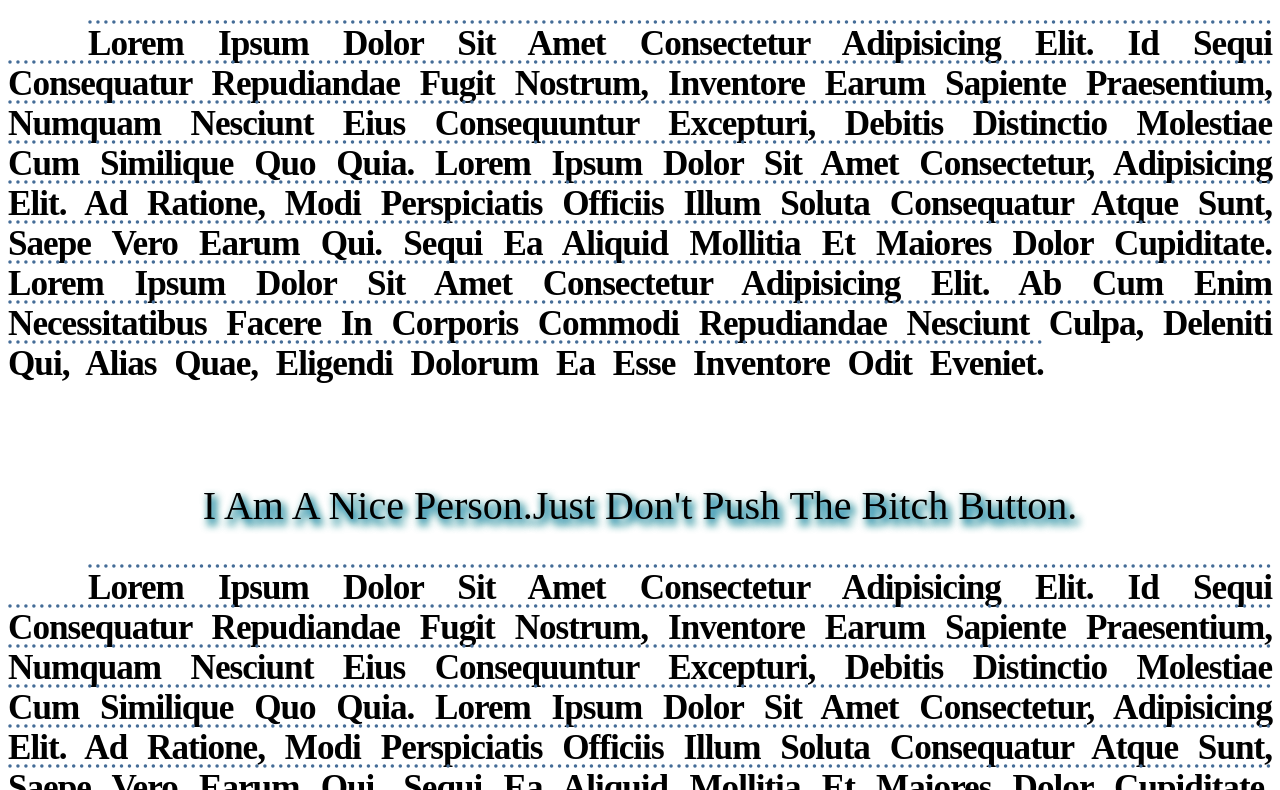
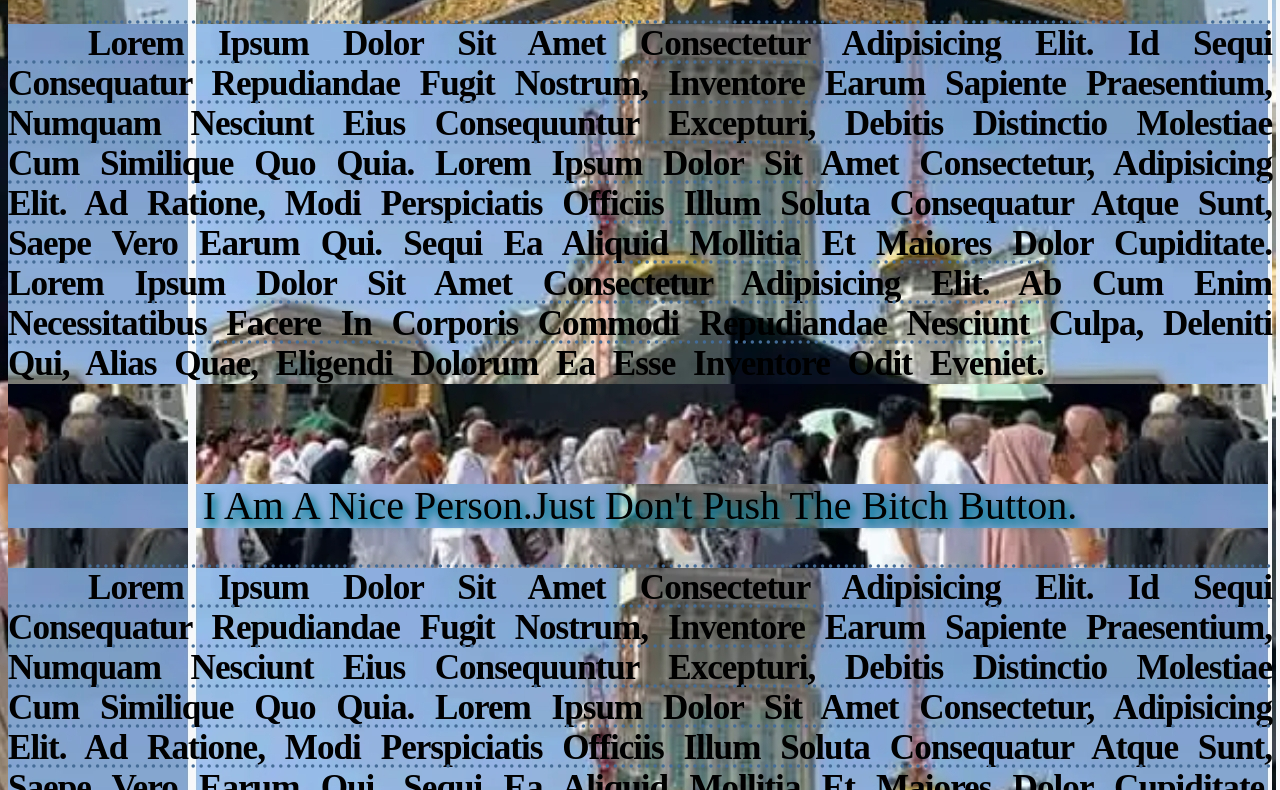
Before and after one commit to zahraaskari335/html-second-project, a plain HTML site: page index.html in a window 1280 px wide. Shown: the part 615-1405 px from the top of the page. Drawn offline with Linux system fonts and the light colour scheme.

Commit message:
test add

```diff
--- a/index.html
+++ b/index.html
@@ -19,5 +19,6 @@
     <p class="i">I am a nice person.Just don't push the bitch button.</p>
     <h2 class="a"> Lorem ipsum dolor sit amet consectetur adipisicing elit. Id sequi consequatur repudiandae fugit nostrum, inventore earum sapiente praesentium, numquam nesciunt eius consequuntur excepturi, debitis distinctio molestiae cum similique quo quia. Lorem ipsum dolor sit amet consectetur, adipisicing elit. Ad ratione, modi perspiciatis officiis illum soluta consequatur atque sunt, saepe vero earum qui. Sequi ea aliquid mollitia et maiores dolor cupiditate. Lorem ipsum dolor sit amet consectetur adipisicing elit. Ab cum enim necessitatibus facere in corporis commodi repudiandae nesciunt culpa, deleniti qui, alias quae, eligendi dolorum ea esse inventore odit eveniet.</h2>
      <h1>hi Arad jazab</h1>
+     <p></p>
 </body>
 </html>
--- a/test.css
+++ b/test.css
@@ -26,3 +26,9 @@ font-variant: small-caps;}
     font-size: 40px;
     line-height: 44px;
 }
+*{background-image: url("asas.jpg");
+    background-position: right top;
+    background-repeat: repeat-x;
+    image-orendering: flip;
+background-attachment: scroll;}
+        /* افقی و &  REPEAT Y عمودی */
```
Also changed, not shown: asas.jpg (added).
